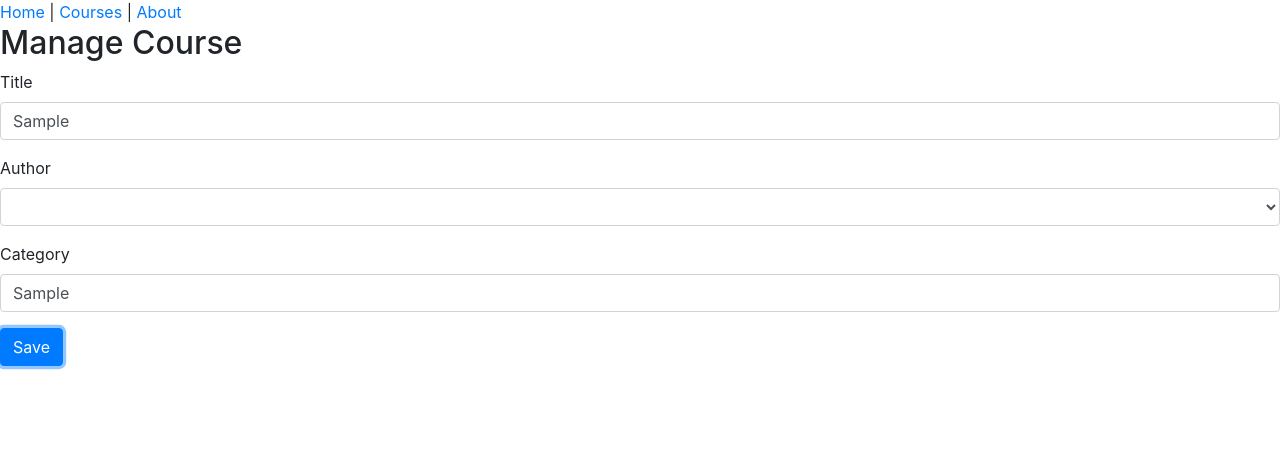
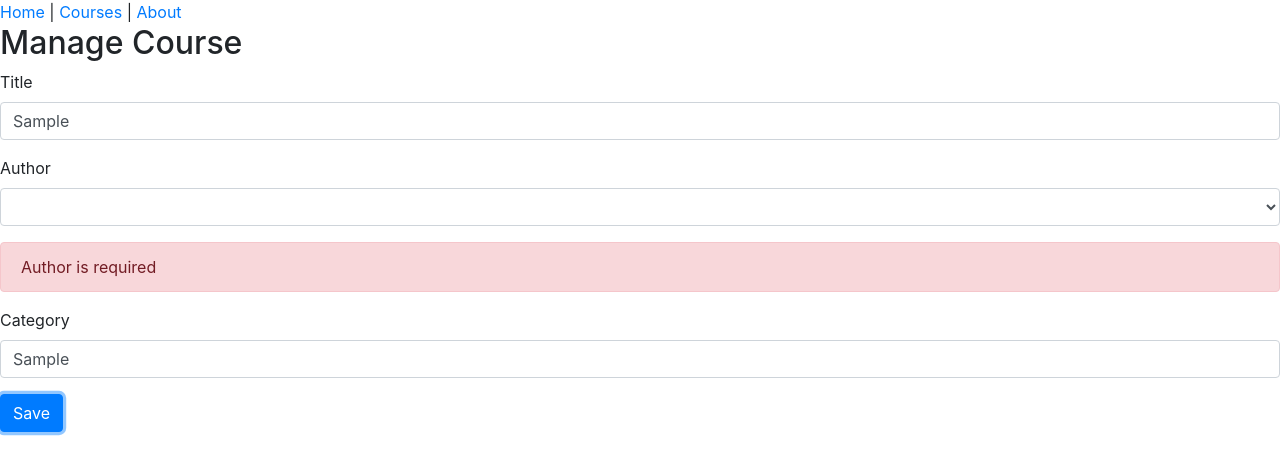
Before and after one commit to CallMeChero/react-flux, a React (Create React App) app: page /course in a window 1280 px wide. Both pictures are taken after typing "Sample", "Sample" into the empty fields and a click on the input "Save". Shown: the top 474 px of the page. Built offline with nearby package versions, Linux system fonts and the light colour scheme; no server answers.

Commit message:
Implemenet error handling on CourseForm

```diff
--- a/src/components/CourseForm.js
+++ b/src/components/CourseForm.js
@@ -1,5 +1,6 @@
 import React from 'react';
 import TextInput from './common/TextInput';
+import PropTypes from 'prop-types';
 
 function CourseForm(props) {
 
@@ -12,6 +13,7 @@ function CourseForm(props) {
                 name="title"
                 onChange={props.onChange}
                 value={props.course.title}
+                error={props.error.title}
             />
 
             <div className="form-group">
@@ -23,6 +25,7 @@ function CourseForm(props) {
                         className="form-control"
                         onChange={props.onChange}
                         value={props.course.authorId || ""}
+                        error={props.error.authorId}
                     >
                         <option value="" />
                         <option value="1">Cory House</option>
@@ -30,6 +33,11 @@ function CourseForm(props) {
                     </select>
                 </div>
             </div>
+            {props.error.authorId && (
+                <div className="alert alert-danger">
+                    {props.error.authorId}
+                </div>
+            )}
 
             <TextInput
                 id="category"
@@ -37,6 +45,7 @@ function CourseForm(props) {
                 onChange={props.onChange}
                 value={props.course.category}
                 label="Category"
+                error={props.error.category}
             />
 
             <input type="submit" value="Save" className="btn btn-primary" />
@@ -45,4 +54,11 @@ function CourseForm(props) {
     );
 }
 
+CourseForm.propTypes = {
+    course: PropTypes.object.isRequired,
+    onSubmit: PropTypes.func.isRequired,
+    onChange: PropTypes.func.isRequired,
+    errors: PropTypes.object.isRequired
+}
+
 export default CourseForm;
--- a/src/components/ManageCoursePage.js
+++ b/src/components/ManageCoursePage.js
@@ -6,7 +6,7 @@ import { toast } from 'react-toastify';
 
 // arrow function -> drugi nacin deklariranja function komponenti
 const ManageCoursePage = props => {
-    // debugger;
+    const [errors, setErrors] = useState({});
     const [course, setCourse] = useState({
         id: null,
         slug: "",
@@ -29,8 +29,21 @@ const ManageCoursePage = props => {
         });
     }
 
+    function formIsValid() {
+        const _erorrs = {};
+
+        if(!course.title) _erorrs.title = "Title is required";
+        if(!course.authorId) _erorrs.authorId = "Author is required";
+        if(!course.category) _erorrs.category = "Category is required";
+
+        setErrors(_erorrs);
+        // Form is valid if errors object has no properties
+        return Object.keys(_erorrs).length === 0;
+    }
+
     function handleSubmit(event) {
         event.preventDefault();
+        if(!formIsValid()) return;
         courseAPI.saveCourse(course).then( () => {
             props.history.push("/courses");
             toast.success("Course saved");
@@ -41,7 +54,12 @@ const ManageCoursePage = props => {
         <>
             <h2>Manage Course</h2>
             {/* <Prompt when={true} message="Are you sure you want to leave?" />  alias to "CanDeactivateGuard" angular*/}
-            <CouseForm course={course} onChange={handleChange} onSubmit={handleSubmit}/>
+            <CouseForm
+                error={errors}
+                course={course}
+                onChange={handleChange}
+                onSubmit={handleSubmit}
+            />
         </>
     );
 }
--- a/tools/db.json
+++ b/tools/db.json
@@ -1 +1,96 @@
-{"courses":[{"id":1,"title":"Securing React Apps with Auth0","slug":"react-auth0-authentication-security","authorId":1,"category":"JavaScript"},{"id":2,"title":"React: The Big Picture","slug":"react-big-picture","authorId":1,"category":"JavaScript"},{"id":3,"title":"Creating Reusable React Components","slug":"react-creating-reusable-components","authorId":1,"category":"JavaScript"},{"id":4,"title":"Building a JavaScript Development Environment","slug":"javascript-development-environment","authorId":1,"category":"JavaScript"},{"id":5,"title":"Building Applications with React and Redux","slug":"react-redux-react-router-es6","authorId":1,"category":"JavaScript"},{"id":6,"title":"Building Applications in React and Flux","slug":"react-flux-building-applications","authorId":1,"category":"JavaScript"},{"id":7,"title":"Clean Code: Writing Code for Humans","slug":"writing-clean-code-humans","authorId":1,"category":"Software Practices"},{"id":8,"title":"Architecting Applications for the Real World","slug":"architecting-applications-dotnet","authorId":1,"category":"Software Architecture"},{"id":9,"title":"Becoming an Outlier: Reprogramming the Developer Mind","slug":"career-reboot-for-developer-mind","authorId":1,"category":"Career"},{"id":10,"title":"Web Component Fundamentals","slug":"web-components-shadow-dom","authorId":1,"category":"HTML5"}],"authors":[{"id":1,"name":"Cory House"},{"id":2,"name":"Scott Allen"},{"id":3,"name":"Dan Wahlin"}]}
+{
+  "courses": [
+    {
+      "id": 1,
+      "title": "Securing React Apps with Auth0",
+      "slug": "react-auth0-authentication-security",
+      "authorId": 1,
+      "category": "JavaScript"
+    },
+    {
+      "id": 2,
+      "title": "React: The Big Picture",
+      "slug": "react-big-picture",
+      "authorId": 1,
+      "category": "JavaScript"
+    },
+    {
+      "id": 3,
+      "title": "Creating Reusable React Components",
+      "slug": "react-creating-reusable-components",
+      "authorId": 1,
+      "category": "JavaScript"
+    },
+    {
+      "id": 4,
+      "title": "Building a JavaScript Development Environment",
+      "slug": "javascript-development-environment",
+      "authorId": 1,
+      "category": "JavaScript"
+    },
+    {
+      "id": 5,
+      "title": "Building Applications with React and Redux",
+      "slug": "react-redux-react-router-es6",
+      "authorId": 1,
+      "category": "JavaScript"
+    },
+    {
+      "id": 6,
+      "title": "Building Applications in React and Flux",
+      "slug": "react-flux-building-applications",
+      "authorId": 1,
+      "category": "JavaScript"
+    },
+    {
+      "id": 7,
+      "title": "Clean Code: Writing Code for Humans",
+      "slug": "writing-clean-code-humans",
+      "authorId": 1,
+      "category": "Software Practices"
+    },
+    {
+      "id": 8,
+      "title": "Architecting Applications for the Real World",
+      "slug": "architecting-applications-dotnet",
+      "authorId": 1,
+      "category": "Software Architecture"
+    },
+    {
+      "id": 9,
+      "title": "Becoming an Outlier: Reprogramming the Developer Mind",
+      "slug": "career-reboot-for-developer-mind",
+      "authorId": 1,
+      "category": "Career"
+    },
+    {
+      "id": 10,
+      "title": "Web Component Fundamentals",
+      "slug": "web-components-shadow-dom",
+      "authorId": 1,
+      "category": "HTML5"
+    },
+    {
+      "id": 11,
+      "slug": "asd",
+      "title": "asd",
+      "authorId": 1,
+      "category": "dsadasda",
+      "createdAt": 1607155437627
+    }
+  ],
+  "authors": [
+    {
+      "id": 1,
+      "name": "Cory House"
+    },
+    {
+      "id": 2,
+      "name": "Scott Allen"
+    },
+    {
+      "id": 3,
+      "name": "Dan Wahlin"
+    }
+  ]
+}
```
